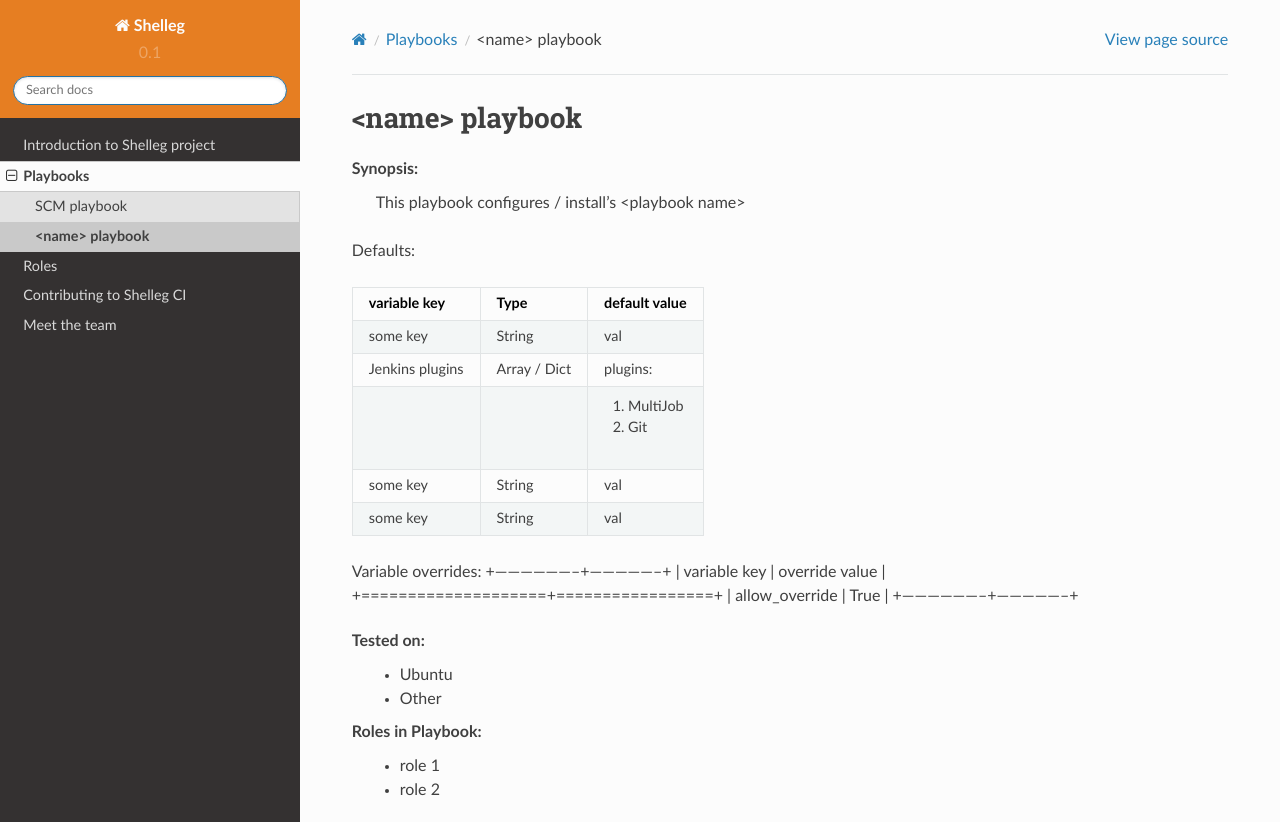
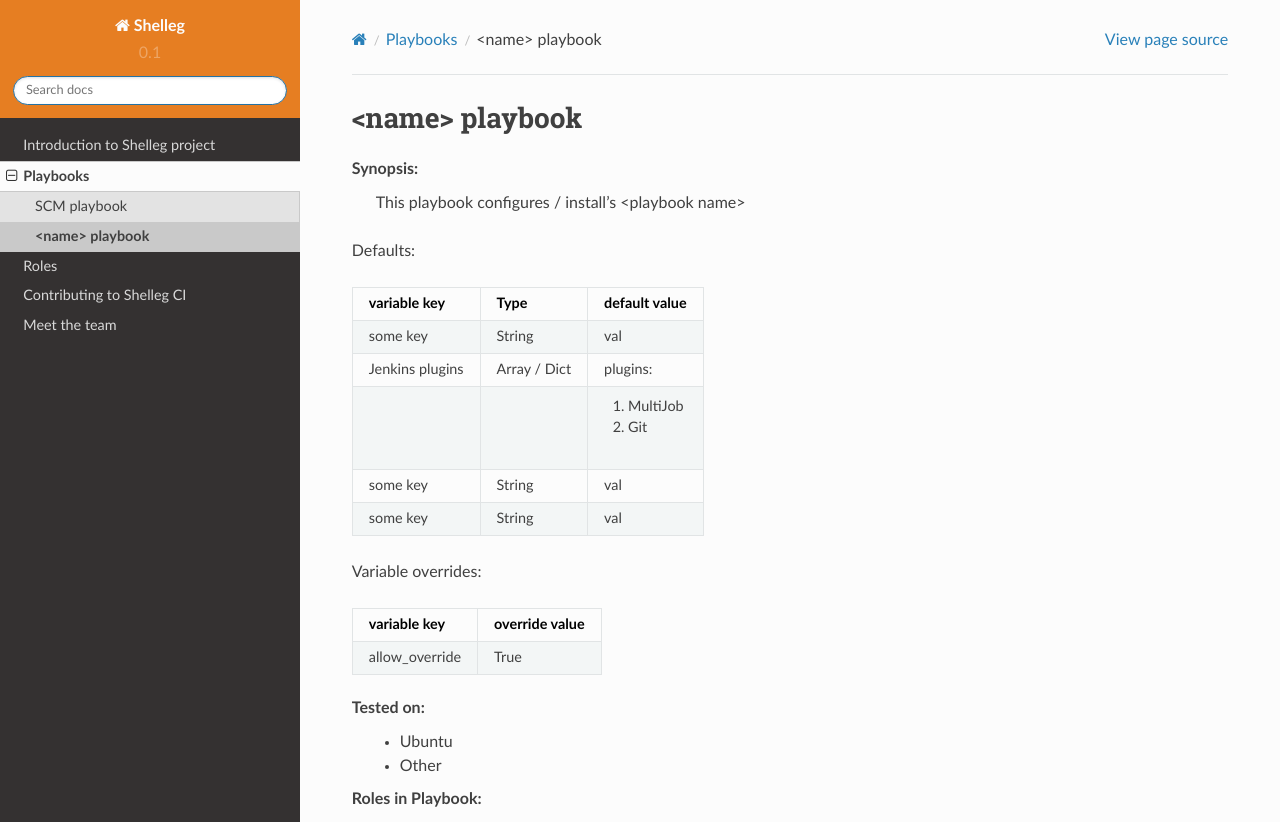
Before and after one commit to shelleg/shellegDoc, a Sphinx documentation site: the page built from source/playbooks/jenkins.rst, in a window 1280 px wide and 1182 px high, cut to the strip 0-822 px from the top of the window. Built offline with Sphinx 7.4.7 and the Read the Docs theme 2.0.0, drawn with Linux system fonts in a browser that asks for light colours; pages that are not in the unit, such as notebooks, are missing from menus.

Commit message:
Fix table layout

```diff
--- a/source/playbooks/jenkins.rst
+++ b/source/playbooks/jenkins.rst
@@ -23,11 +23,12 @@ Defaults:
 
 
 Variable overrides:
-+--------------------+-----------------+
-| variable key       | override value  |
-+====================+=================+
-| allow_override     | True            |
-+--------------------+-----------------+
+
++--------------------+------------------+
+| variable key       | override value   |
++====================+==================+
+| allow_override     | True             |
++--------------------+------------------+
 
 Tested on:
     - Ubuntu
```
